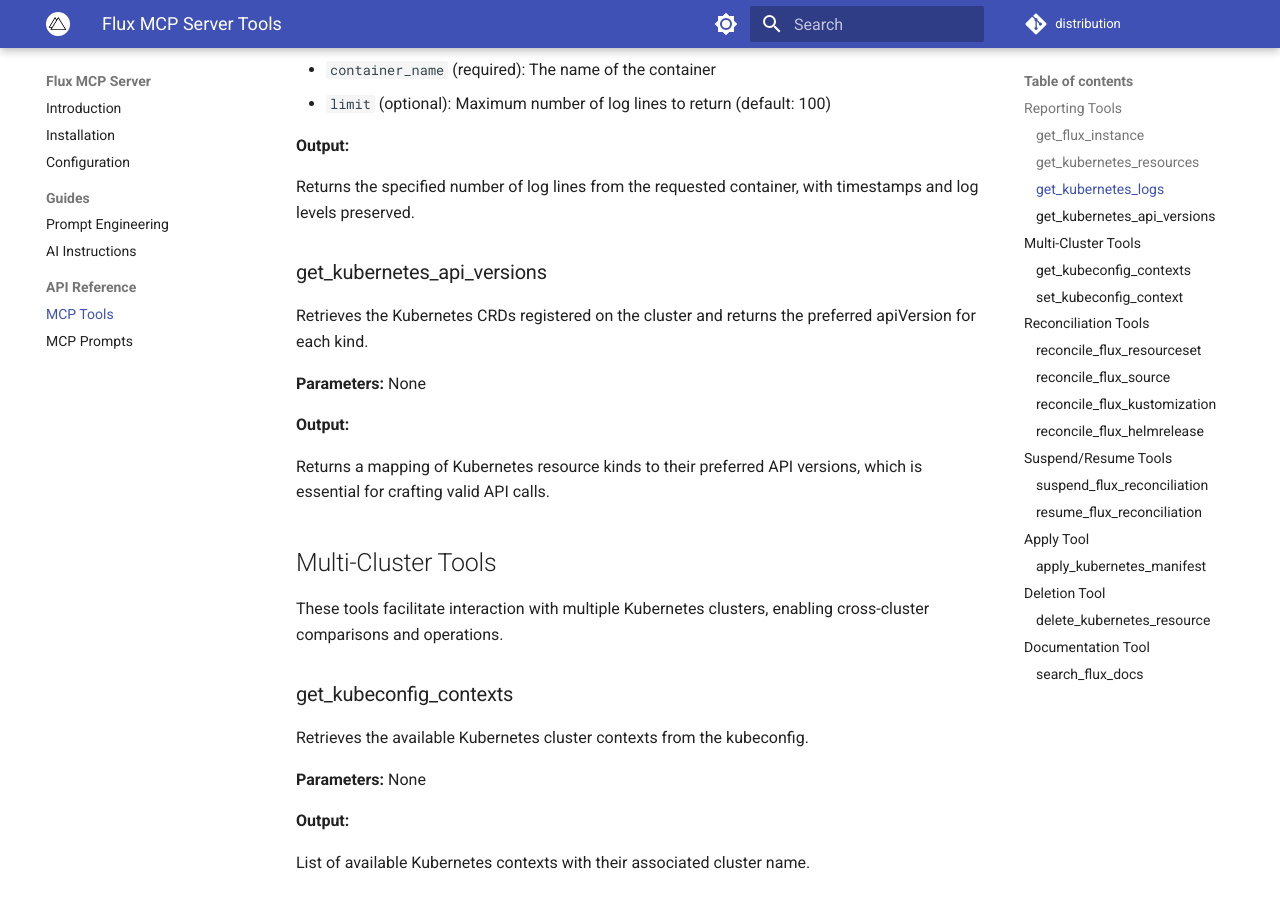
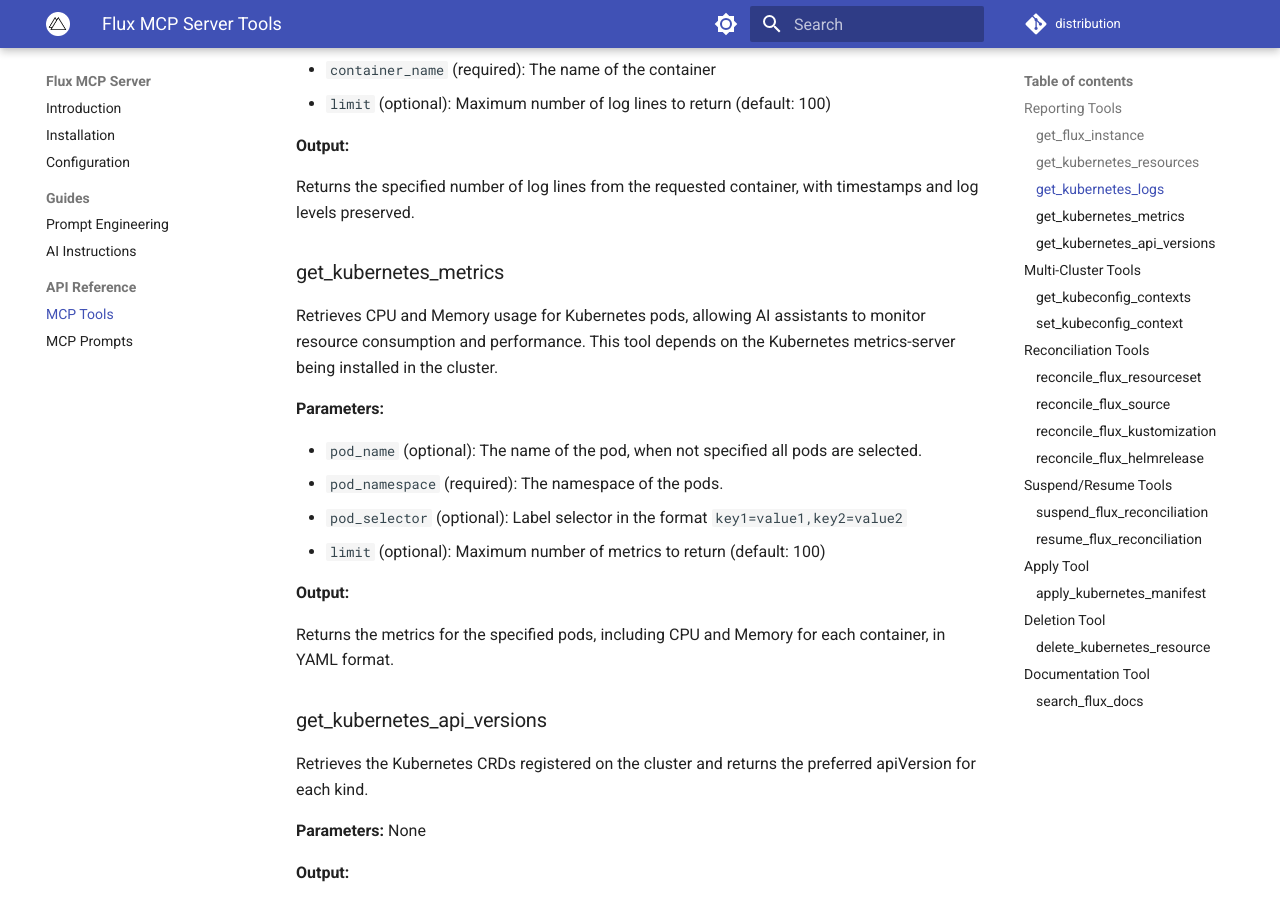
Before and after one commit to controlplaneio-fluxcd/distribution, an MkDocs documentation site: the page built from docs/mcp/tools.md, in a window 1280 px wide and 900 px high, scrolled down 1335 px. Built offline with MkDocs 1.6.1 and Material for MkDocs 9.7.7, drawn with Linux system fonts in a browser that asks for light colours; comment, search, counter and statistics services are not loaded.

Commit message:
Update docs for Flux Operator v0.22.0
Signed-off-by: GitHub <noreply@github.com>

```diff
--- a/docs/mcp/tools.md
+++ b/docs/mcp/tools.md
@@ -59,6 +59,22 @@
 **Output:**
 
 Returns the specified number of log lines from the requested container, with timestamps and log levels preserved.
+
+### get_kubernetes_metrics
+
+Retrieves CPU and Memory usage for Kubernetes pods, allowing AI assistants to monitor resource consumption and performance.
+This tool depends on the Kubernetes metrics-server being installed in the cluster.
+
+**Parameters:**
+
+- `pod_name` (optional): The name of the pod, when not specified all pods are selected.
+- `pod_namespace` (required): The namespace of the pods.
+- `pod_selector` (optional): Label selector in the format `key1=value1,key2=value2`
+- `limit` (optional): Maximum number of metrics to return (default: 100)
+
+**Output:**
+
+Returns the metrics for the specified pods, including CPU and Memory for each container, in YAML format.
 
 ### get_kubernetes_api_versions
 
```
